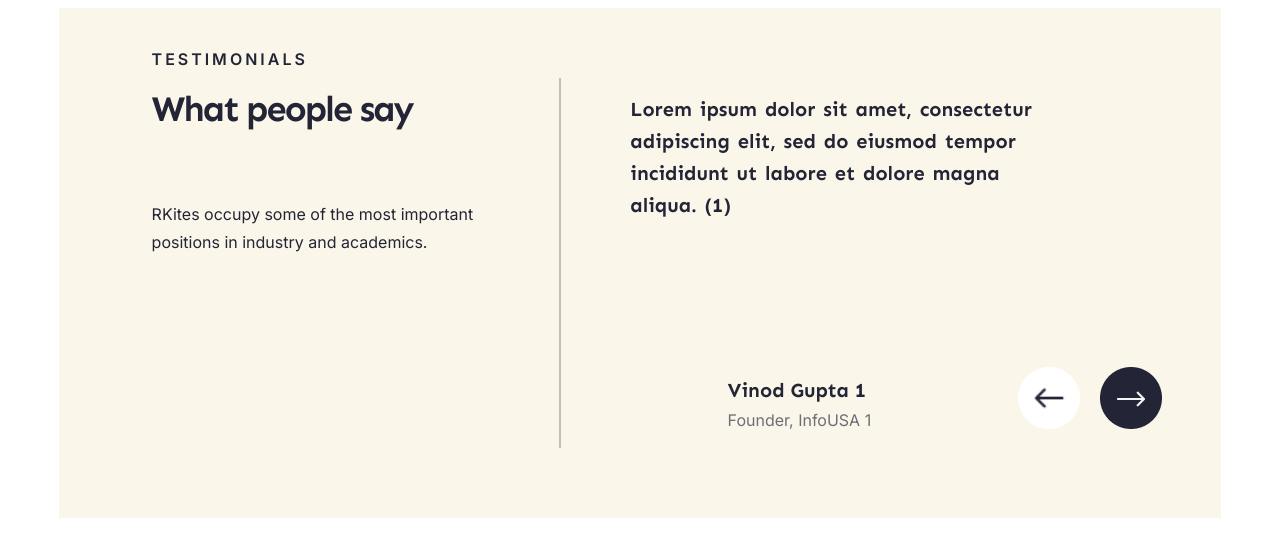
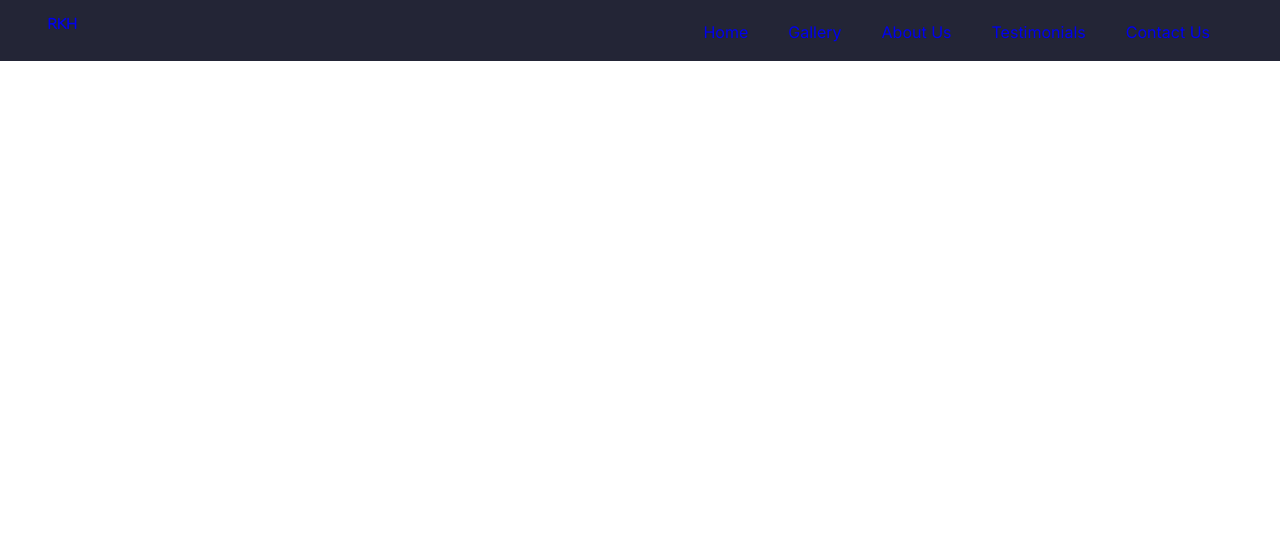
Before and after one commit to rkhall-iitkgp/Website-Frontend, a React (Create React App) app: page / in a window 1280 px wide. Shown: the top 556 px of the page. Built offline with nearby package versions, Linux system fonts and the light colour scheme.

Commit message:
added Navbar

```diff
--- a/package.json
+++ b/package.json
@@ -19,6 +19,7 @@
     "react": "^18.2.0",
     "react-dom": "^18.2.0",
     "react-scripts": "^5.0.1",
+    "styled-components": "^5.3.6",
     "web-vitals": "^2.1.0"
   },
   "scripts": {
--- a/src/App.js
+++ b/src/App.js
@@ -1,10 +1,23 @@
-import Home from './pages/Home/Home';
+import ReactDOM from "react-dom/client";
+import { BrowserRouter, Routes, Route } from "react-router-dom";
+import Gallery from "./pages/Galllery/Gallery";
+import Alumni from "./pages/Alumni/Alumni";
+import Home from "./pages/Home/Home";
 
 function App() {
   return (
-    <div>
-      <Home />
-    </div>
+    <>
+      <div>
+        <Home />
+      </div>
+      {/* <BrowserRouter>
+        <Routes>
+          <Route path="/" element={<Home/>}></Route>
+          <Route path="/gallery" element={<Gallery/>}></Route>
+          <Route path="/alumni" element={<Alumni/>}></Route>
+        </Routes>
+      </BrowserRouter> */}
+    </>
   );
 }
 
--- a/src/components/Footer/Footer.js
+++ b/src/components/Footer/Footer.js
@@ -17,7 +17,7 @@ import img from "./mailbox.png";
 function Footer() {
   return (
     <footer>
-      <Box bgcolor="#8DD3BB" color="black" className="footer">
+      <Box bgcolor="#8DD3BB" color="black" className="footer" id="jump-to-footer">
         <Grid container className="query">
           <Grid item xs={12} md={7} className="querytext">
             <div>
--- a/src/components/Home_About/About.js
+++ b/src/components/Home_About/About.js
@@ -4,7 +4,7 @@ import "./css/css.css";
 function homeAbout() {
   return (
     <div>
-      <div className="design">
+      <div className="design" id="jump-to-aboutUs">
         {/* <img src={require("./css/design2.jpg")} alt="" /> */}
 
         <div className="d1">
--- a/src/components/Home_Gallery/galleryHome.js
+++ b/src/components/Home_Gallery/galleryHome.js
@@ -7,7 +7,7 @@ import img4 from "./4.jpeg";
 
 function galleryHome() {
   return (
-    <div className="gallery-out-box">
+    <div className="gallery-out-box" id="jump-to-gallery">
       <div className="galler-box">
         <div className="gallery-left">
           <h2>Gallery</h2>
--- /dev/null
+++ b/src/components/Navbar/Burger.js
@@ -0,0 +1,55 @@
+import React, { useState } from 'react';
+import styled from 'styled-components';
+import RightNav from './RightNav';
+
+const StyledBurger = styled.div`
+  width: 2rem;
+  height: 2rem;
+  position: fixed;
+  top: 15px;
+  right: 20px;
+  z-index: 20;
+  display: none;
+  @media (max-width: 768px) {
+    display: flex;
+    justify-content: space-around;
+    flex-flow: column nowrap;
+  }
+  div {
+    width: 2rem;
+    height: 0.20rem;
+    background-color: ${({ open }) => open ? '#fff' : '#fff'};
+    border-radius: 10px;
+    transform-origin: 1px;
+    transition: all 0.3s linear;
+    &:nth-child(1) {
+      transform: ${({ open }) => open ? 'rotate(45deg)' : 'rotate(0)'};
+    }
+    &:nth-child(2) {
+      transform: ${({ open }) => open ? 'translateX(100%)' : 'translateX(0)'};
+      opacity: ${({ open }) => open ? 0 : 1};
+    }
+    &:nth-child(3) {
+      transform: ${({ open }) => open ? 'rotate(-45deg)' : 'rotate(0)'};
+    }
+  }
+  padding-top: 1px;
+  padding-right: 15px;
+`;
+
+const Burger = () => {
+  const [open, setOpen] = useState(false)
+
+  return (
+    <>
+      <StyledBurger open={open} onClick={() => setOpen(!open)}>
+        <div />
+        <div />
+        <div />
+      </StyledBurger>
+      <RightNav open={open}/>
+    </>
+  )
+}
+
+export default Burger
--- a/src/components/Navbar/Navbar.js
+++ b/src/components/Navbar/Navbar.js
@@ -1,27 +1,63 @@
-import * as React from 'react';
-import AppBar from '@mui/material/AppBar';
-import Box from '@mui/material/Box';
-import Toolbar from '@mui/material/Toolbar';
-import Typography from '@mui/material/Typography';
-import Button from '@mui/material/Button';
-import CssBaseline from '@material-ui/core/CssBaseline';
+// import * as React from 'react';
+// import AppBar from '@mui/material/AppBar';
+// import Box from '@mui/material/Box';
+// import Toolbar from '@mui/material/Toolbar';
+// import Typography from '@mui/material/Typography';
+// import Button from '@mui/material/Button';
+// import CssBaseline from '@material-ui/core/CssBaseline';
 
-export default function ButtonAppBar() {
+// export default function ButtonAppBar() {
+//   return (
+//     <Box sx={{ flexGrow: 1 }}>
+//         <CssBaseline/>
+//       <AppBar position="static" style={{ background: '#232536' }}>
+//         <Toolbar>
+//           <Typography variant="h5" component="div" sx={{ flexGrow: 1 }} >
+//             R K H
+//           </Typography>
+//           <Button color="inherit">Home</Button>
+//           <Button color="inherit">Gallery</Button>
+//           <Button color="inherit">About Us</Button>
+//           <Button color="inherit">Testimonials</Button>
+//           <Button color="inherit">Contact Us</Button>
+//         </Toolbar>
+//       </AppBar>
+//     </Box>
+//   );
+// }
+
+
+import React from 'react';
+import styled from 'styled-components';
+import Burger from './Burger';
+import './css/style.css'
+
+const Nav = styled.nav`
+  border-bottom: 20px solid #ffffff;
+  display: flex;
+  justify-content: space-between;
+  .logo {
+    padding: 15px 0;
+  }
+`
+
+const Navbar = () => {
   return (
-    <Box sx={{ flexGrow: 1 }}>
-        <CssBaseline/>
-      <AppBar position="static" style={{ background: '#232536' }}>
-        <Toolbar>
-          <Typography variant="h5" component="div" sx={{ flexGrow: 1 }} >
-            R K H
-          </Typography>
-          <Button color="inherit">Home</Button>
-          <Button color="inherit">Gallery</Button>
-          <Button color="inherit">About Us</Button>
-          <Button color="inherit">Testimonials</Button>
-          <Button color="inherit">Contact Us</Button>
-        </Toolbar>
-      </AppBar>
-    </Box>
-  );
+    <Nav>
+      <div className="logo">
+        <a href="#" className="RKH">
+          {/* <img
+            src='#'
+            alt="logo"
+            width="100"
+            height="70"
+          /> */}
+          RKH
+        </a>
+      </div>
+      <Burger />
+    </Nav>
+  )
 }
+
+export default Navbar
--- /dev/null
+++ b/src/components/Navbar/RightNav.js
@@ -0,0 +1,60 @@
+import React from 'react';
+import styled from 'styled-components';
+
+const Ul = styled.ul`
+  list-style: none;
+  display: flex;
+  flex-flow: row nowrap;
+  li {
+    padding: 8px 20px;
+    text-decoration: none;
+  }
+  @media (max-width: 768px) {
+    flex-flow: column nowrap;
+    background-color: #0d2538e1;
+    position: fixed;
+    transform: ${({ open }) => open ? 'translateX(0)' : 'translateX(100%)'};
+    top: 0;
+    right: 0;
+    height: 100vh;
+    width: 100px;
+    padding-top: 3.5rem;
+    transition: transform 0.3s ease-in-out;
+    li {
+      color: #fff;
+      padding: 8px 0px;
+      text-decoration: none;
+    }
+    a:visited, a{
+        color:#fff;
+    }
+    a:hover{
+        color: coral;
+    }
+  }
+  padding-right: 50px;
+`;
+
+const RightNav = ({ open }) => {
+  return (
+    <Ul open={open}>
+      <li id="i1">
+            <a href="#jump-to-header">Home</a>
+          </li>
+          <li id="i2">
+            <a href="#jump-to-gallery">Gallery</a>
+          </li>
+          <li id="i3">
+            <a href="#jump-to-aboutUs">About Us</a>
+          </li>
+          <li id="i4">
+            <a href="#jump-to-testimonials">Testimonials</a>
+          </li>
+          <li id="i5">
+            <a href="#jump-to-footer">Contact Us</a>
+          </li>
+    </Ul>
+  )
+}
+
+export default RightNav
--- /dev/null
+++ b/src/components/Navbar/css/style.css
@@ -0,0 +1,41 @@
+@import url('https://fonts.googleapis.com/css2?family=Inter:wght@100;200;300;400;500;600;700;800;900&display=swap');
+@import url('https://fonts.googleapis.com/css2?family=Sen:wght@400;700;800&display=swap');
+@import url('https://fonts.googleapis.com/css2?family=Manjari:wght@700&display=swap');
+
+
+html {
+    scroll-behavior: smooth;
+}
+
+Nav{
+    background: #232536;
+    margin: 0;
+    padding: 0;
+    color: #fff;
+
+    width:100%;
+    height: 63px;
+    margin-top: -10px;
+    margin-left: -10px;
+    padding-left: 18px;
+
+    text-decoration: none;
+    font-family: inter;
+    font-weight: 400px;
+    font-size: 16px;
+}
+
+a:visited{
+    color: #fff;
+}
+
+a{
+    text-decoration: none;
+}
+
+.RKH{
+    font-family: Manjari;
+    font-weight: 700;
+    padding-left: 32px;
+    padding-top: 23px;
+}
--- a/src/components/Testimonials/Testimonials.js
+++ b/src/components/Testimonials/Testimonials.js
@@ -20,7 +20,7 @@ const Testimonials = () => {
 
   return (
     <div>
-      <div className="testimonials">
+      <div className="testimonials" id="jump-to-testimonials">
         <div className="leftSide">
           <p className="title">Testimonials</p>
 
--- a/src/containers/Header/headerContainer.js
+++ b/src/containers/Header/headerContainer.js
@@ -1,7 +1,7 @@
 import './css/headerContainer.css';
 const Header = () => {
     return (
-        <div class="header">
+        <div class="header" id="jump-to-header">
             <div class="hallName">
                 RADHAKRISHNAN HALL OF RESIDENCE
             </div>
--- a/src/pages/Home/Home.js
+++ b/src/pages/Home/Home.js
@@ -1,20 +1,20 @@
-// import Navbar from "../../components/Navbar/Navbar";
+import Navbar from "../../components/Navbar/Navbar";
 // import Header from "../../containers/Header/headerContainer";
 // import GalleryHome from "../../components/Home_Gallery/galleryHome";
 // import AboutUs from "../../components/Home_About/About";
-import Testimonials from "../../components/Testimonials/Testimonials";
+// import Testimonials from "../../components/Testimonials/Testimonials";
 // import ProfileList from "../../components/Office_Bearers/ProfileList";
 // import Footer from "../../components/Footer/Footer"
-import './css/Home.css'
+// import './css/Home.css'
 
 function Home() {
     return (
         <>
-            {/* <Navbar />
-            <Header />
+            <Navbar />
+            {/* <Header />
             <GalleryHome />
-            <AboutUs /> */}
-            <Testimonials />
+            <AboutUs />
+            <Testimonials /> */}
             {/* <div className='profile-container'>
                 <ProfileList />
             </div> */}
```
Also changed, not shown: 1 other file (tests, documents, lock files or other folders).
